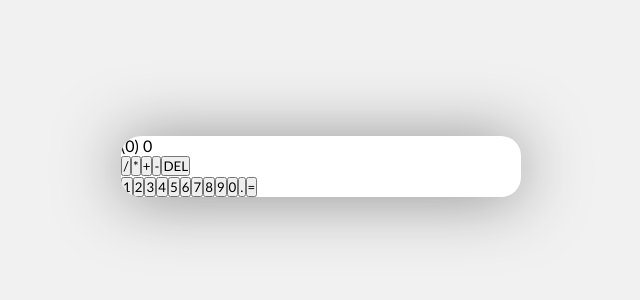
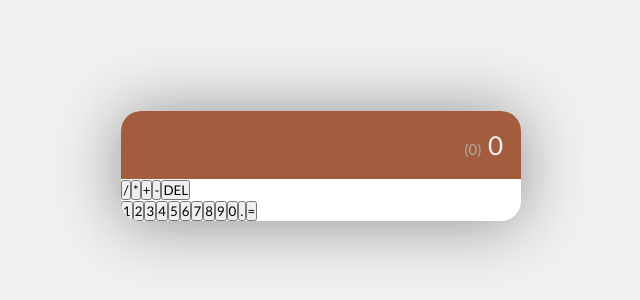
Before and after one commit to hughesmarissa/my-pal-cal, a React (Create React App) app: page / in a window 1280 px wide. Shown: the part 234-534 px from the top of the page, without its empty margins (319-959 px from the left). Built offline with nearby package versions, Linux system fonts and the light colour scheme.

Commit message:
Add display styles

```diff
--- a/src/index.css
+++ b/src/index.css
@@ -32,3 +32,17 @@ body {
     overflow: hidden;
     box-shadow: 0 2px 64px rgba(49, 48, 48, 0.5);
 }
+
+.display {
+    padding: 18px;
+    text-align: right;
+    background-color: var(--dark);
+    color: var(--light);
+    font-size: 26px;
+    font-weight: 300;
+}
+
+.display span {
+    font-size: 15px;
+    color: rgb(173, 171, 171);
+}
```
